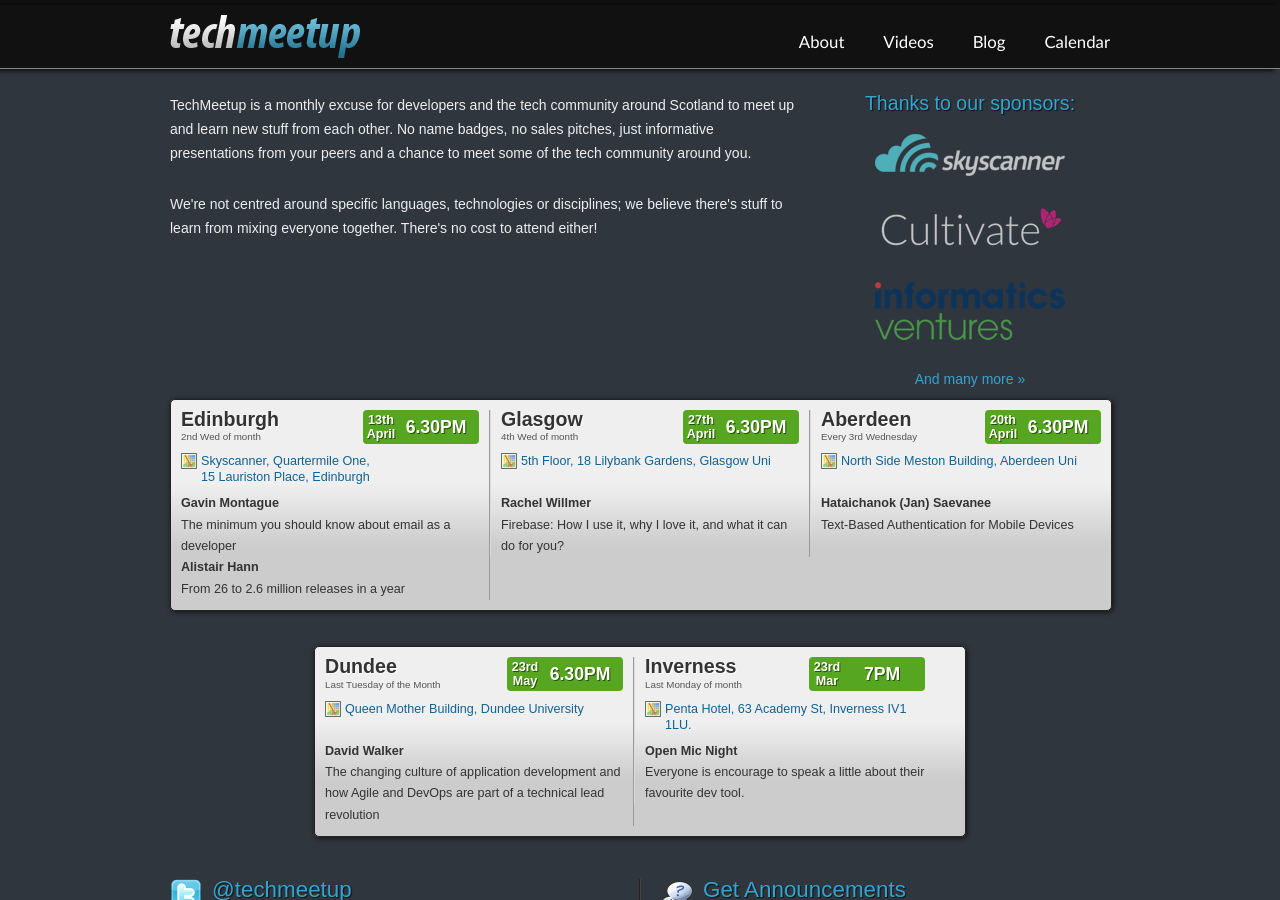
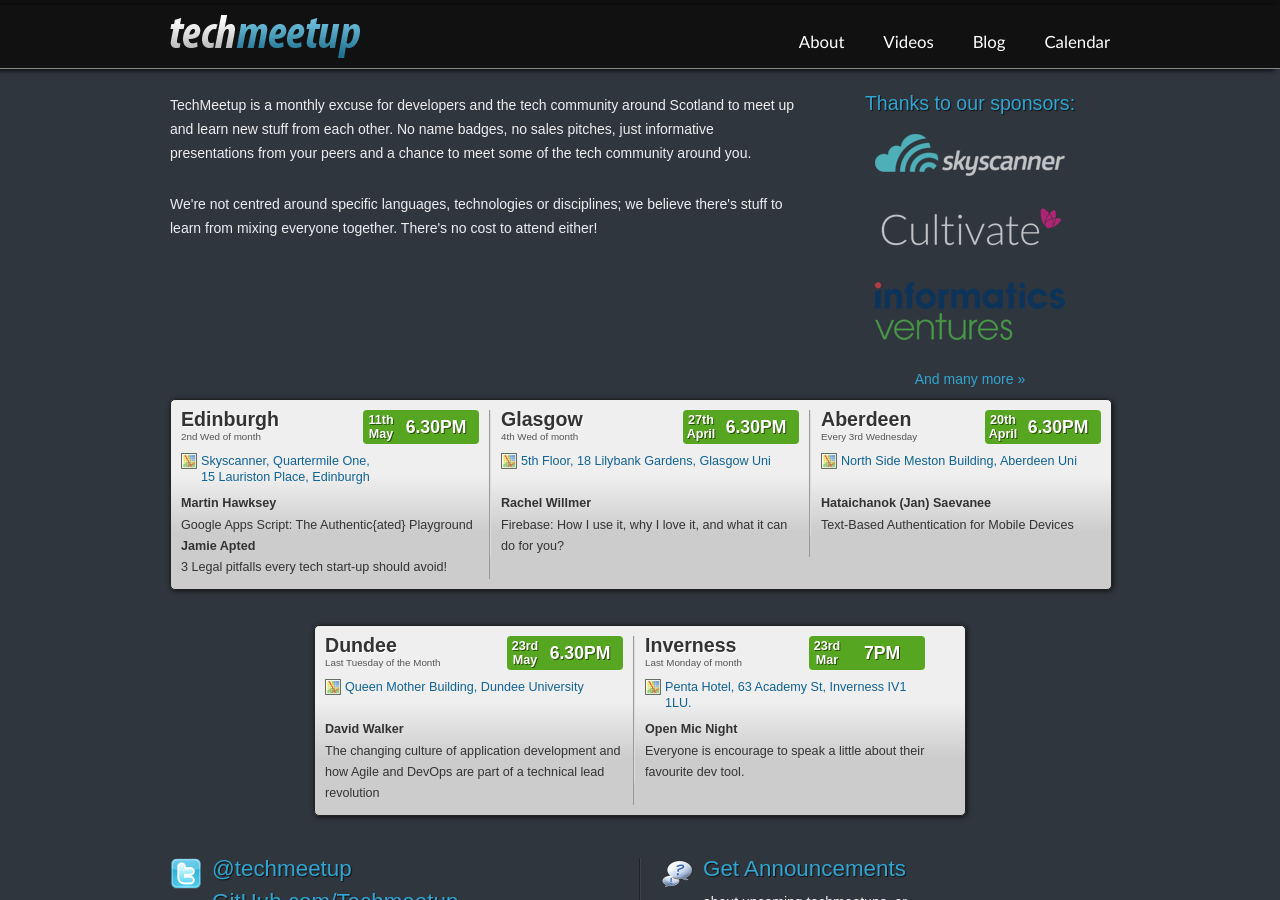
Before and after one commit to techmeetup/techmeetup.co.uk, a Jekyll site: the page built from index.html, in a window 1280 px wide and 900 px high. Built offline with Jekyll 4.4.1, drawn with Linux system fonts in a browser that asks for light colours.

Commit message:
Updated Edinburgh speakers

```diff
--- a/_data/index.json
+++ b/_data/index.json
@@ -1,17 +1,17 @@
 {
-  "edinburgh": {
+   "edinburgh": {
     "speakers": [
       {
-        "name": "Gavin Montague",
-        "talk": "The minimum you should know about email as a developer"
+        "name": "Martin Hawksey",
+        "talk": "Google Apps Script: The Authentic{ated} Playground"
       },
       {
-        "name": "Alistair Hann",
-        "talk": "From 26 to 2.6 million releases in a year"
+        "name": "Jamie Apted",
+        "talk": "3 Legal pitfalls every tech start-up should avoid!"
       }
     ],
-    "day": "13th",
-    "month": "April"
+    "day": "11th",
+    "month": "May"
   },
   "glasgow": {
     "speakers": [
```
